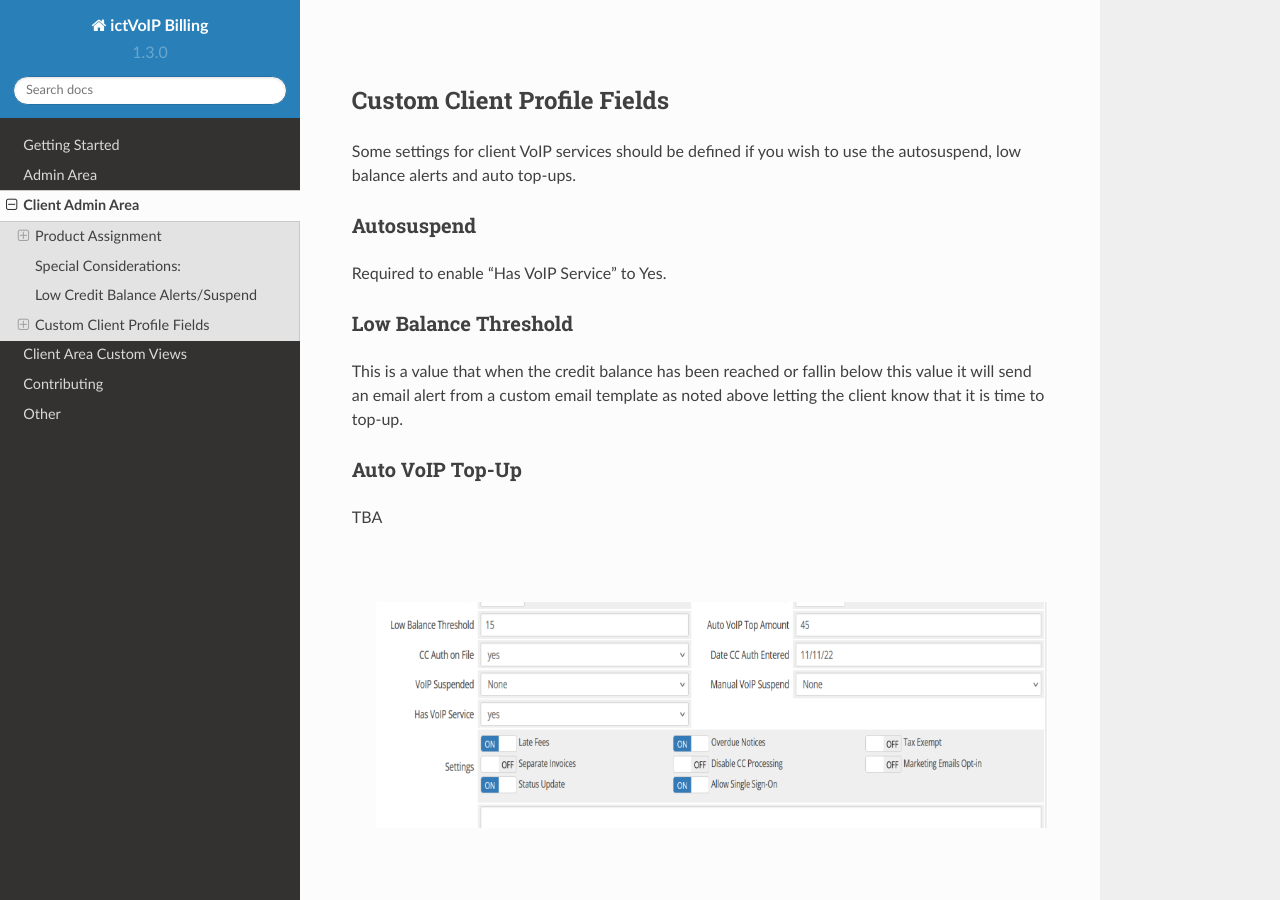
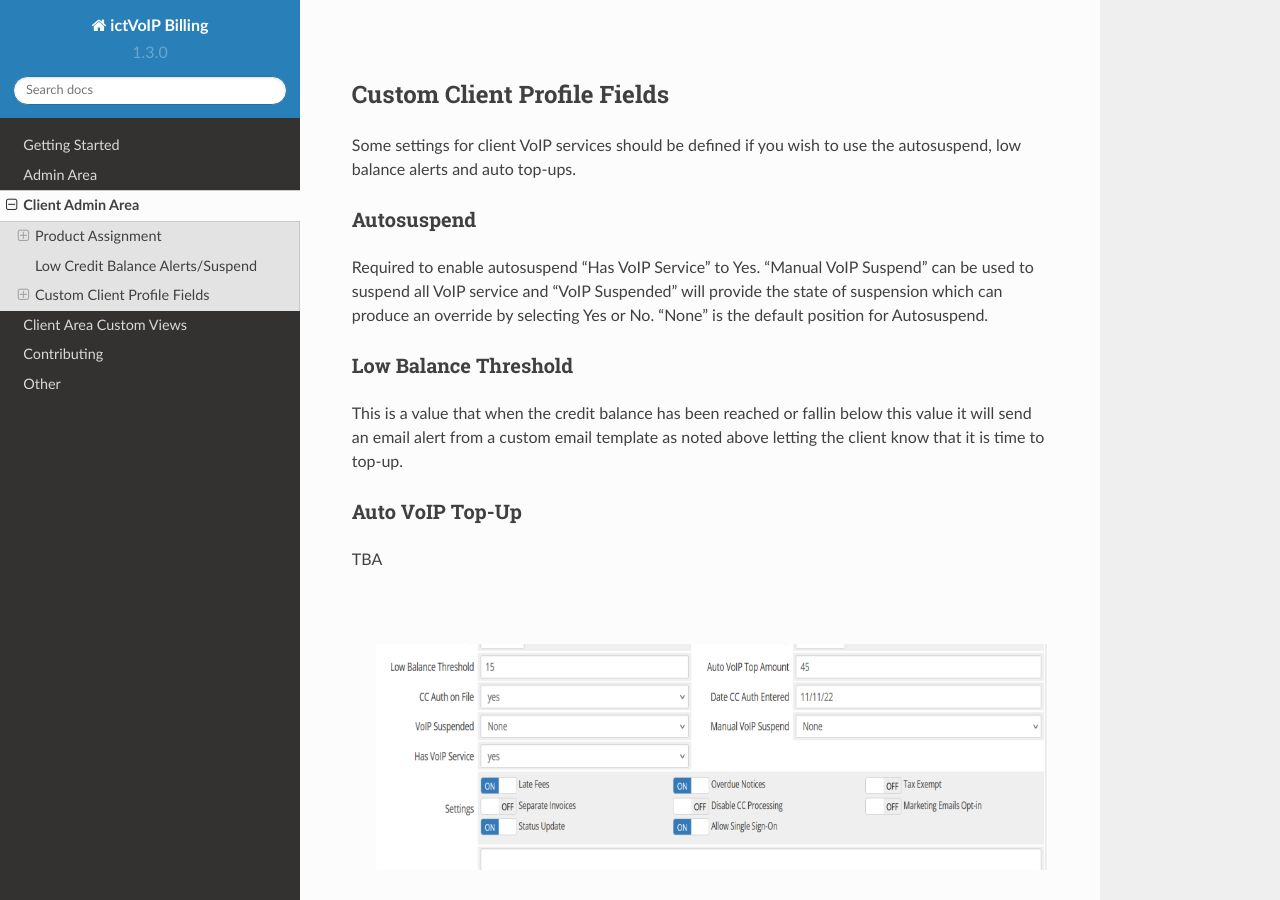
Before and after one commit to ictvoip/ictvoip-docs, a Sphinx documentation site: the page built from docs/source/clientadmin/clientadmin.rst, in a window 1280 px wide and 900 px high, scrolled down 7159 px. Built offline with Sphinx 7.4.7 and the Read the Docs theme 2.0.0, drawn with Linux system fonts in a browser that asks for light colours; pages that are not in the unit, such as notebooks, are missing from menus.

Commit message:
Update clientadmin.rst

```diff
--- a/docs/source/clientadmin/clientadmin.rst
+++ b/docs/source/clientadmin/clientadmin.rst
@@ -142,7 +142,7 @@ The external CDR text file from LesNet only updates every 24hrs. Set your CRON f
 
 |
 Special Considerations:
-########################
+*************************
 
 Our API pulls the CDR outbound details from the Destination column within FusionPBX and the inbound from the Caller Destination column.
 
@@ -232,7 +232,7 @@ Some settings for client VoIP services should be defined if you wish to use the
 Autosuspend
 *************
 
-Required to enable "Has VoIP Service" to Yes.
+Required to enable autosuspend "Has VoIP Service" to Yes. "Manual VoIP Suspend" can be used to suspend all VoIP service and "VoIP Suspended" will provide the state of suspension which can produce an override by selecting Yes or No. "None" is the default position for Autosuspend.
 
 Low Balance Threshold
 ***********************
```
